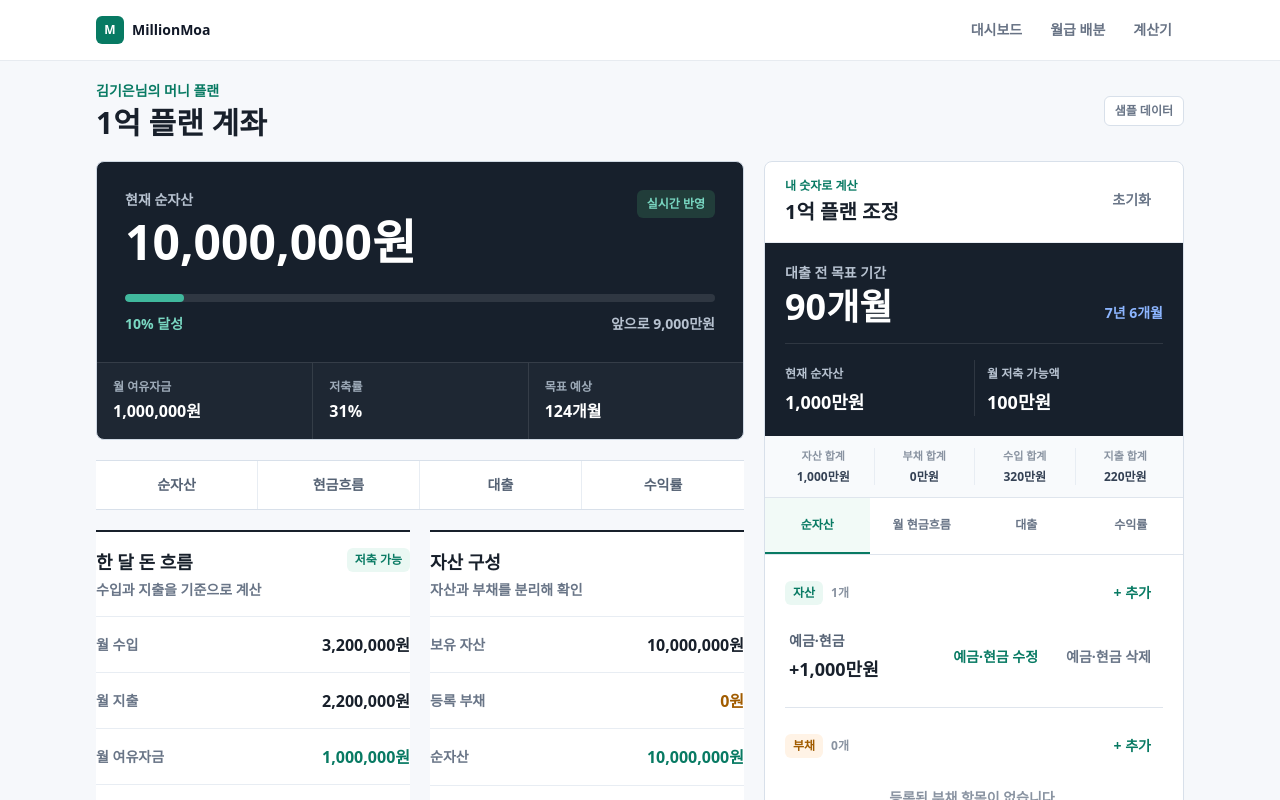
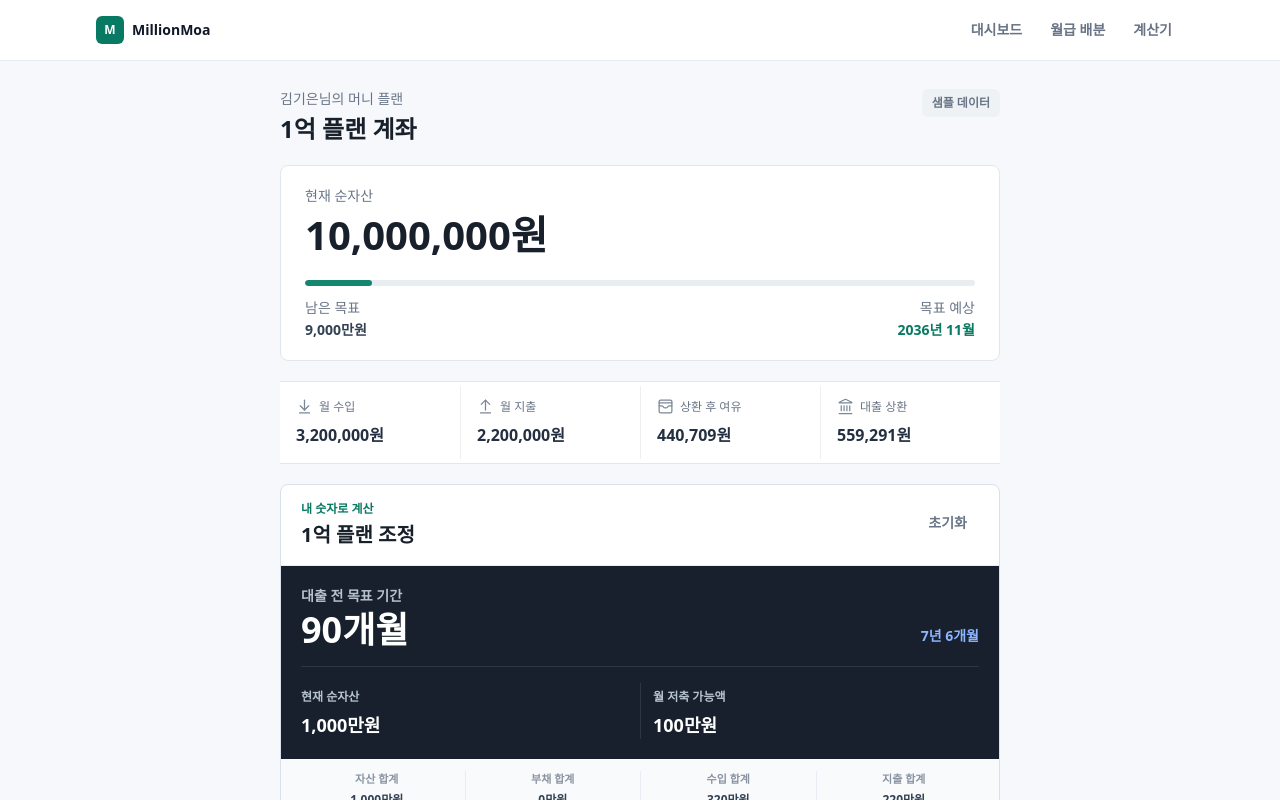
Before and after one commit to shsh99/MillionMoa, a Next.js app: page / in a window 1280 px wide. Shown: the top 800 px of the page. Built offline with nearby package versions, Linux system fonts and the light colour scheme.

Commit message:
feat: redesign finance home summary

```diff
--- a/src/features/dashboard/dashboard-overview.tsx
+++ b/src/features/dashboard/dashboard-overview.tsx
@@ -1,6 +1,7 @@
 "use client";
 
-import { useCallback, useState } from "react";
+import { useCallback, useState, type ReactNode } from "react";
+import { ArrowDownToLine, ArrowUpFromLine, Landmark, WalletCards } from "lucide-react";
 import {
   GoalQuickPlanner,
   initialPlannerSnapshot,
@@ -21,115 +22,131 @@ function formatShortMoney(value: number) {
   return `${sign}${new Intl.NumberFormat("ko-KR", { maximumFractionDigits: 1 }).format(absolute / 10_000)}만원`;
 }
 
-function SummaryRow({ label, value, tone = "default", testId }: { label: string; value: number; tone?: "default" | "accent" | "warning"; testId?: string }) {
-  const toneClass = tone === "accent" ? "text-[#087a63]" : tone === "warning" ? "text-[#a15c00]" : "text-[#18202b]";
+export function formatExpectedMonth(months: number | null, referenceDate = new Date()) {
+  if (months === null) return "확인 필요";
+  const expected = new Date(Date.UTC(
+    referenceDate.getUTCFullYear(),
+    referenceDate.getUTCMonth() + months,
+    1,
+  ));
+  return new Intl.DateTimeFormat("ko-KR", {
+    year: "numeric",
+    month: "long",
+    timeZone: "UTC",
+  }).format(expected);
+}
+
+function MonthlyMetric({
+  icon,
+  label,
+  value,
+  testId,
+  valueTestId,
+  warning = false,
+  announce = false,
+}: {
+  icon: ReactNode;
+  label: string;
+  value: number;
+  testId?: string;
+  valueTestId?: string;
+  warning?: boolean;
+  announce?: boolean;
+}) {
   return (
-    <div className="flex min-h-14 items-center justify-between gap-4 border-b border-[#e8edf3] last:border-b-0">
-      <dt className="text-sm font-bold text-[#697587]">{label}</dt>
-      <dd className={`text-right text-base font-black tabular-nums ${toneClass}`} data-testid={testId}>{formatCurrency(value)}</dd>
+    <div className="min-w-0 px-2 py-3 sm:px-4">
+      <dt className="flex items-center gap-1.5 text-xs font-medium text-[#697587]">
+        <span aria-hidden="true" className="text-[#7b8797]">{icon}</span>
+        {label}
+      </dt>
+      <dd
+        className={`mt-2 break-words text-sm font-semibold leading-5 tabular-nums [overflow-wrap:anywhere] sm:text-base ${warning ? "text-[#a15c00]" : "text-[#243041]"}`}
+        data-testid={testId}
+      >
+        <span className="break-words" data-testid={valueTestId} aria-live={announce ? "polite" : undefined}>
+          {formatCurrency(value)}
+        </span>
+      </dd>
     </div>
   );
 }
 
-export function DashboardOverview() {
+export function DashboardOverview({ referenceDate }: { referenceDate?: Date }) {
   const [snapshot, setSnapshot] = useState(initialPlannerSnapshot);
   const handleSnapshotChange = useCallback((next: PlannerSnapshot) => setSnapshot(next), []);
   const progressPercent = Math.max(0, Math.min(100, Math.round((snapshot.netWorthWon / goalAmount) * 100)));
   const remainingAmount = Math.max(0, goalAmount - snapshot.netWorthWon);
-  const savingsRate = snapshot.incomeWon > 0
-    ? Math.round((snapshot.monthlySurplusWon / snapshot.incomeWon) * 100)
-    : 0;
-  const cashStatus = snapshot.monthlySurplusWon >= 0 ? "저축 가능" : "지출 초과";
+  const goalMonthReference = referenceDate ?? new Date();
 
   return (
-    <section aria-labelledby="dashboard-overview-title" className="mx-auto w-full max-w-6xl px-4 py-5 sm:px-6 lg:px-8">
-      <header className="mb-5 flex items-center justify-between gap-4">
-        <div>
-          <p className="text-sm font-bold text-[#087a63]">김기은님의 머니 플랜</p>
-          <h1 id="dashboard-overview-title" className="mt-1 text-2xl font-black tracking-normal text-[#18202b] sm:text-3xl">1억 플랜 계좌</h1>
+    <section aria-labelledby="dashboard-overview-title" className="mx-auto w-full max-w-3xl px-4 py-5 sm:px-6 sm:py-7">
+      <header className="mb-5 flex items-start justify-between gap-3">
+        <div className="min-w-0">
+          <p className="text-sm font-medium text-[#697587]">김기은님의 머니 플랜</p>
+          <h1 id="dashboard-overview-title" className="mt-1 text-xl font-bold text-[#18202b] sm:text-2xl">1억 플랜 계좌</h1>
         </div>
-        <span className="rounded-md border border-[#d8e0ea] bg-white px-2.5 py-1.5 text-xs font-bold text-[#697587]">샘플 데이터</span>
+        <span className="shrink-0 rounded-md bg-[#eef2f5] px-2.5 py-1.5 text-xs font-semibold text-[#697587]">샘플 데이터</span>
       </header>
 
-      <div className="grid min-w-0 gap-5 lg:grid-cols-[minmax(0,1fr)_420px]">
-        <main className="grid min-w-0 content-start gap-5">
-          <section className="overflow-hidden rounded-lg border border-[#cfd8e3] bg-[#17202c] text-white" aria-label="자산 요약">
-            <div className="p-5 sm:p-7">
-              <div className="flex items-start justify-between gap-4">
+      <div className="grid min-w-0 gap-5">
+        <section aria-label="자산 요약" className="min-w-0 rounded-lg border border-[#e2e7ec] bg-white px-5 py-5 sm:px-6">
+          <p className="text-sm font-medium text-[#697587]">현재 순자산</p>
+          <p
+            className="mt-1 break-words text-[2rem] font-black leading-tight text-[#18202b] tabular-nums [overflow-wrap:anywhere] sm:text-[2.5rem]"
+            data-testid="overview-net-worth"
+          >
+            {formatCurrency(snapshot.netWorthWon)}
+          </p>
+
+          <div className="mt-5 h-1.5 overflow-hidden rounded-full bg-[#e8edf1]" role="progressbar" aria-label="1억 목표 달성률" aria-valuemin={0} aria-valuemax={100} aria-valuenow={progressPercent}>
+            <div className="h-full rounded-full bg-[#14856f] transition-[width] duration-200 motion-reduce:transition-none" style={{ width: `${progressPercent}%` }} />
+          </div>
+          <div className="mt-3 grid grid-cols-2 gap-4 text-sm">
             <div className="min-w-0">
-                  <p className="text-sm font-bold text-[#b7c2d0]">현재 순자산</p>
-                  <p className="mt-2 break-words text-[2rem] font-black tabular-nums sm:text-5xl" data-testid="overview-net-worth">{formatCurrency(snapshot.netWorthWon)}</p>
+              <span className="block font-medium text-[#697587]">남은 목표</span>
+              <strong className="mt-0.5 block break-words font-semibold text-[#344154] tabular-nums [overflow-wrap:anywhere]">{formatShortMoney(remainingAmount)}</strong>
             </div>
-                <span className="shrink-0 rounded-md bg-[#213d3a] px-2.5 py-1.5 text-xs font-black text-[#79d7c2]">실시간 반영</span>
-              </div>
-              <div className="mt-7 h-2 overflow-hidden rounded-full bg-white/10" role="progressbar" aria-label="1억 목표 달성률" aria-valuemin={0} aria-valuemax={100} aria-valuenow={progressPercent}>
-                <div className="h-full rounded-full bg-[#40b89d] transition-[width] duration-200 motion-reduce:transition-none" style={{ width: `${progressPercent}%` }} />
-              </div>
-              <div className="mt-3 flex flex-wrap items-center justify-between gap-2 text-sm font-bold">
-                <span className="text-[#79d7c2]">{progressPercent}% 달성</span>
-                <span className="text-[#b7c2d0]">앞으로 {formatShortMoney(remainingAmount)}</span>
+            <div className="min-w-0 text-right">
+              <span className="block font-medium text-[#697587]">목표 예상</span>
+              <strong className="mt-0.5 block break-words font-semibold text-[#087a63] tabular-nums [overflow-wrap:anywhere]" data-testid="overview-goal-months">
+                {formatExpectedMonth(snapshot.monthsToGoal, goalMonthReference)}
+              </strong>
             </div>
           </div>
-            <dl className="grid grid-cols-3 divide-x divide-white/10 border-t border-white/10 bg-white/[0.03]">
-              <div className="min-w-0 p-4"><dt className="text-xs font-bold text-[#9eabb9]">월 여유자금</dt><dd className="mt-1 break-words text-xs font-black tabular-nums sm:text-base" data-testid="overview-monthly-surplus">{formatCurrency(snapshot.monthlySurplusWon)}</dd></div>
-              <div className="min-w-0 p-4"><dt className="text-xs font-bold text-[#9eabb9]">저축률</dt><dd className="mt-1 text-sm font-black tabular-nums sm:text-base">{savingsRate}%</dd></div>
-              <div className="min-w-0 p-4"><dt className="text-xs font-bold text-[#9eabb9]">목표 예상</dt><dd className="mt-1 text-sm font-black tabular-nums sm:text-base" data-testid="overview-goal-months">{snapshot.monthsToGoal === null ? "확인 필요" : `${snapshot.monthsToGoal}개월`}</dd></div>
+        </section>
+
+        <section aria-label="이번 달 요약" className="min-w-0 border-y border-[#e2e7ec] bg-white py-1">
+          <h2 className="sr-only">이번 달 요약</h2>
+          <dl className="grid min-w-0 grid-cols-2 sm:grid-cols-4 sm:divide-x sm:divide-[#edf0f3]">
+            <MonthlyMetric icon={<ArrowDownToLine size={17} strokeWidth={1.75} />} label="월 수입" value={snapshot.incomeWon} />
+            <MonthlyMetric icon={<ArrowUpFromLine size={17} strokeWidth={1.75} />} label="월 지출" value={snapshot.expenseWon} />
+            <MonthlyMetric
+              icon={<WalletCards size={17} strokeWidth={1.75} />}
+              label="상환 후 여유"
+              value={snapshot.monthlySurplusAfterLoanWon}
+              testId="overview-monthly-surplus"
+              valueTestId="overview-monthly-surplus-after-loan"
+              warning={snapshot.monthlySurplusAfterLoanWon < 0}
+              announce
+            />
+            <MonthlyMetric icon={<Landmark size={17} strokeWidth={1.75} />} label="대출 상환" value={snapshot.monthlyLoanPaymentWon} />
           </dl>
         </section>
 
-          <nav aria-label="금융 현황 바로가기" className="grid grid-cols-4 border-y border-[#d8e0ea] bg-white">
-            {[{label:"순자산", href:"#planner-net-worth"},{label:"현금흐름", href:"#planner-cash-flow"},{label:"대출", href:"#planner-loan"},{label:"수익률", href:"#planner-return"}].map((item) => (
-              <a className="flex min-h-12 items-center justify-center border-r border-[#e8edf3] px-1 text-sm font-black text-[#556274] last:border-r-0 hover:bg-[#f5f7fa] hover:text-[#087a63]" href={item.href} key={item.label}>{item.label}</a>
-            ))}
-          </nav>
+        {snapshot.hasPossibleLoanExpenseDuplicate ? (
+          <p className="rounded-lg bg-[#fff3e6] p-3 text-sm font-semibold leading-6 text-[#8a5100]">
+            지출 항목에 대출 상환으로 보이는 값이 있습니다. 대출 탭의 월 원리금과 중복 차감될 수 있으니 일반 지출에서는 제거해 주세요.
+          </p>
+        ) : null}
 
-          <div className="grid gap-5 md:grid-cols-2">
-            <section className="border-t-2 border-[#18202b] bg-white" aria-labelledby="cash-flow-title">
-              <div className="flex items-start justify-between gap-3 py-4">
-                <div><h2 id="cash-flow-title" className="text-lg font-black text-[#18202b]">한 달 돈 흐름</h2><p className="mt-1 text-sm font-semibold text-[#697587]">수입과 지출을 기준으로 계산</p></div>
-                <span className={`rounded-md px-2 py-1 text-xs font-black ${snapshot.monthlySurplusWon >= 0 ? "bg-[#eaf8f3] text-[#087a63]" : "bg-[#fff3e6] text-[#a15c00]"}`}>{cashStatus}</span>
-              </div>
-              <dl className="border-t border-[#e8edf3]">
-                <SummaryRow label="월 수입" value={snapshot.incomeWon} />
-                <SummaryRow label="월 지출" value={snapshot.expenseWon} />
-                <SummaryRow label="월 여유자금" value={snapshot.monthlySurplusWon} tone="accent" />
-                <SummaryRow label="대출 상환 후" value={snapshot.monthlySurplusAfterLoanWon} tone={snapshot.monthlySurplusAfterLoanWon < 0 ? "warning" : "default"} />
-              </dl>
-            </section>
-
-            <section className="border-t-2 border-[#18202b] bg-white" aria-labelledby="allocation-title">
-              <div className="py-4"><h2 id="allocation-title" className="text-lg font-black text-[#18202b]">자산 구성</h2><p className="mt-1 text-sm font-semibold text-[#697587]">자산과 부채를 분리해 확인</p></div>
-              <dl className="border-t border-[#e8edf3]">
-                <SummaryRow label="보유 자산" value={snapshot.assetWon} />
-                <SummaryRow label="등록 부채" value={snapshot.liabilityWon} tone="warning" />
-                <SummaryRow label="순자산" value={snapshot.netWorthWon} tone="accent" />
-              </dl>
-              <p className="border-t border-[#e8edf3] py-4 text-xs font-semibold leading-5 text-[#697587]">대출 원금은 부채 카테고리에 등록할 때만 순자산에서 차감됩니다.</p>
-            </section>
+        <div className="min-w-0">
+          <GoalQuickPlanner onSnapshotChange={handleSnapshotChange} />
         </div>
 
-          <section className="border-t-2 border-[#a15c00] bg-white" aria-labelledby="loan-impact-title">
-            <div className="flex items-start justify-between gap-4 py-4">
-              <div><h2 id="loan-impact-title" className="text-lg font-black text-[#18202b]">대출 영향</h2><p className="mt-1 text-sm font-semibold text-[#697587]">상환 부담이 1억 달성에 미치는 영향</p></div>
-              <a href="#planner-loan" className="min-h-11 shrink-0 rounded-lg px-3 py-3 text-sm font-black text-[#087a63] hover:bg-[#eaf8f3]">조건 수정</a>
-            </div>
-            <dl className="grid border-y border-[#e8edf3] sm:grid-cols-3 sm:divide-x sm:divide-[#e8edf3]">
-              <div className="p-4"><dt className="text-xs font-bold text-[#697587]">월 원리금</dt><dd className="mt-2 text-lg font-black tabular-nums text-[#18202b]">{formatCurrency(snapshot.monthlyLoanPaymentWon)}</dd></div>
-              <div className="border-t border-[#e8edf3] p-4 sm:border-t-0"><dt className="text-xs font-bold text-[#697587]">총 이자 추정</dt><dd className="mt-2 text-lg font-black tabular-nums text-[#a15c00]">{formatCurrency(snapshot.totalLoanInterestWon)}</dd></div>
-              <div className="border-t border-[#e8edf3] p-4 sm:border-t-0"><dt className="text-xs font-bold text-[#697587]">목표 지연</dt><dd className="mt-2 text-lg font-black tabular-nums text-[#18202b]">{snapshot.monthsDelayedByLoan === null ? "확인 필요" : `${snapshot.monthsDelayedByLoan}개월`}</dd></div>
-            </dl>
-            {snapshot.hasPossibleLoanExpenseDuplicate ? <p className="mt-3 rounded-lg bg-[#fff3e6] p-3 text-sm font-bold leading-6 text-[#8a5100]">지출 항목에 대출 상환으로 보이는 값이 있습니다. 대출 탭의 월 원리금과 중복 차감될 수 있으니 일반 지출에서는 제거해 주세요.</p> : null}
+        <section className="border-t border-[#d8e0ea] py-4" aria-labelledby="readiness-title">
+          <h2 id="readiness-title" className="text-base font-bold text-[#18202b]">계산 범위</h2>
+          <p className="mt-2 text-sm font-medium leading-6 text-[#697587]">현재 화면은 자산, 부채, 월 현금흐름, 대출 조건을 반영합니다. 대출 원금은 부채 카테고리에 등록할 때만 순자산에서 차감됩니다. 세액공제와 환급의 실제 결과는 홈택스 자료로 확인해야 합니다.</p>
         </section>
-
-          <section className="border-t border-[#d8e0ea] py-4" aria-labelledby="readiness-title">
-            <h2 id="readiness-title" className="text-base font-black text-[#18202b]">계산 범위</h2>
-            <p className="mt-2 text-sm font-semibold leading-6 text-[#697587]">현재 화면은 자산, 부채, 월 현금흐름, 대출 조건을 반영합니다. 세액공제와 환급의 실제 결과는 홈택스 자료로 확인해야 합니다.</p>
-          </section>
-        </main>
-
-        <aside className="min-w-0 lg:sticky lg:top-20 lg:self-start">
-          <GoalQuickPlanner onSnapshotChange={handleSnapshotChange} />
-        </aside>
       </div>
     </section>
   );
```
Also changed, not shown: 1 other file (tests, documents, lock files or other folders). Lines whose indentation alone changed are shown as unchanged.
